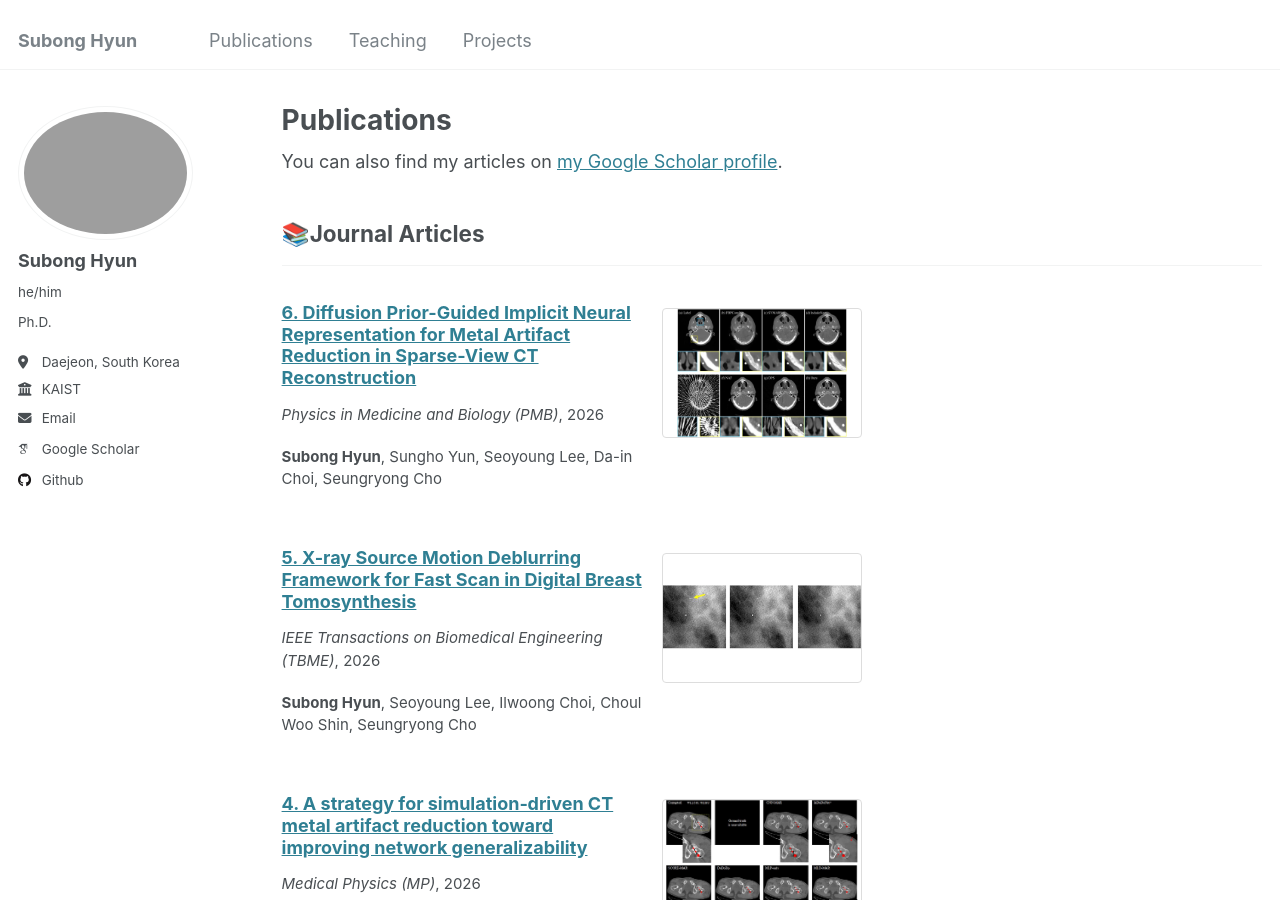
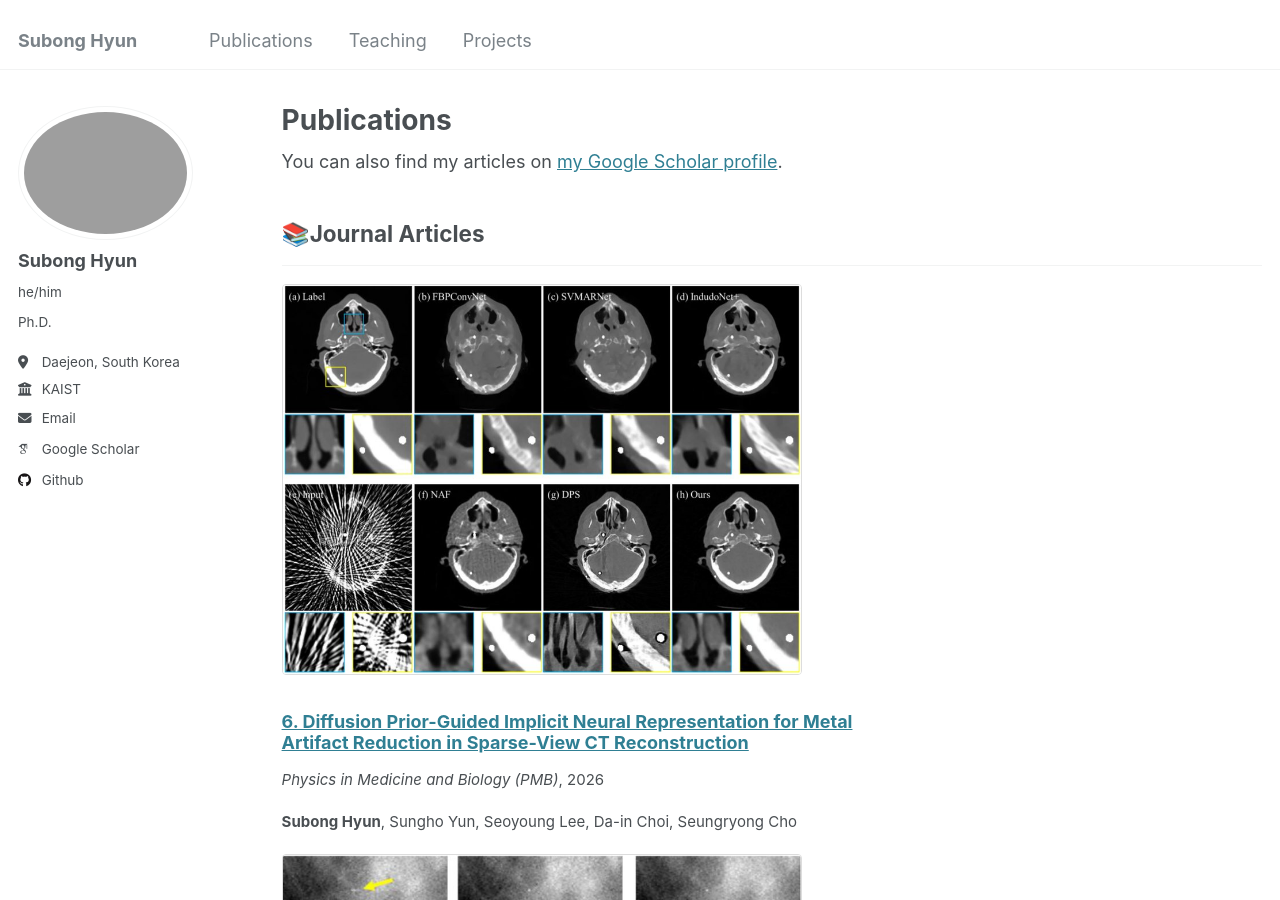
Before and after one commit to SubongHyun/subonghyun.github.io, a Jekyll site: the page built from _pages/publications.html, in a window 1280 px wide and 900 px high. Built offline with Jekyll 4.4.1, drawn with Linux system fonts in a browser that asks for light colours; some web fonts are replaced.

Commit message:
Show publication thumbnails large above the title
Co-Authored-By: Claude Opus 5.5 <noreply@anthropic.com>

```diff
--- a/_includes/archive-single.html
+++ b/_includes/archive-single.html
@@ -27,8 +27,8 @@
     {% endif %}
 
     {% if post.thumbnail %}
-      <div style="float: right; width: 200px; max-width: 35%; margin: 0.3em 0 0.5em 1em;">
-        {% if post.paperurl %}<a href="{{ post.paperurl }}" target="_blank" rel="noopener">{% endif %}<img src="{{ post.thumbnail | prepend: base_path }}" alt="{{ title }}" loading="lazy" style="display: block; width: 100%; height: 130px; object-fit: contain; background: #fff; border: 1px solid #ddd; border-radius: 4px;">{% if post.paperurl %}</a>{% endif %}
+      <div style="margin: 0.8em 0 0.5em;">
+        {% if post.paperurl %}<a href="{{ post.paperurl }}" target="_blank" rel="noopener">{% endif %}<img src="{{ post.thumbnail | prepend: base_path }}" alt="{{ title }}" loading="lazy" style="display: block; width: 100%; max-width: 520px; height: auto; border: 1px solid #ddd; border-radius: 4px;">{% if post.paperurl %}</a>{% endif %}
       </div>
     {% endif %}
 
@@ -72,6 +72,5 @@
       <p style="font-size: smaller;">Download <a href="{{ post.slidesurl }}">Download Slides</a></p></p>
     {% endif %}
 
-    {% if post.thumbnail %}<div style="clear: both;"></div>{% endif %}
   </article>
 </div>
```
